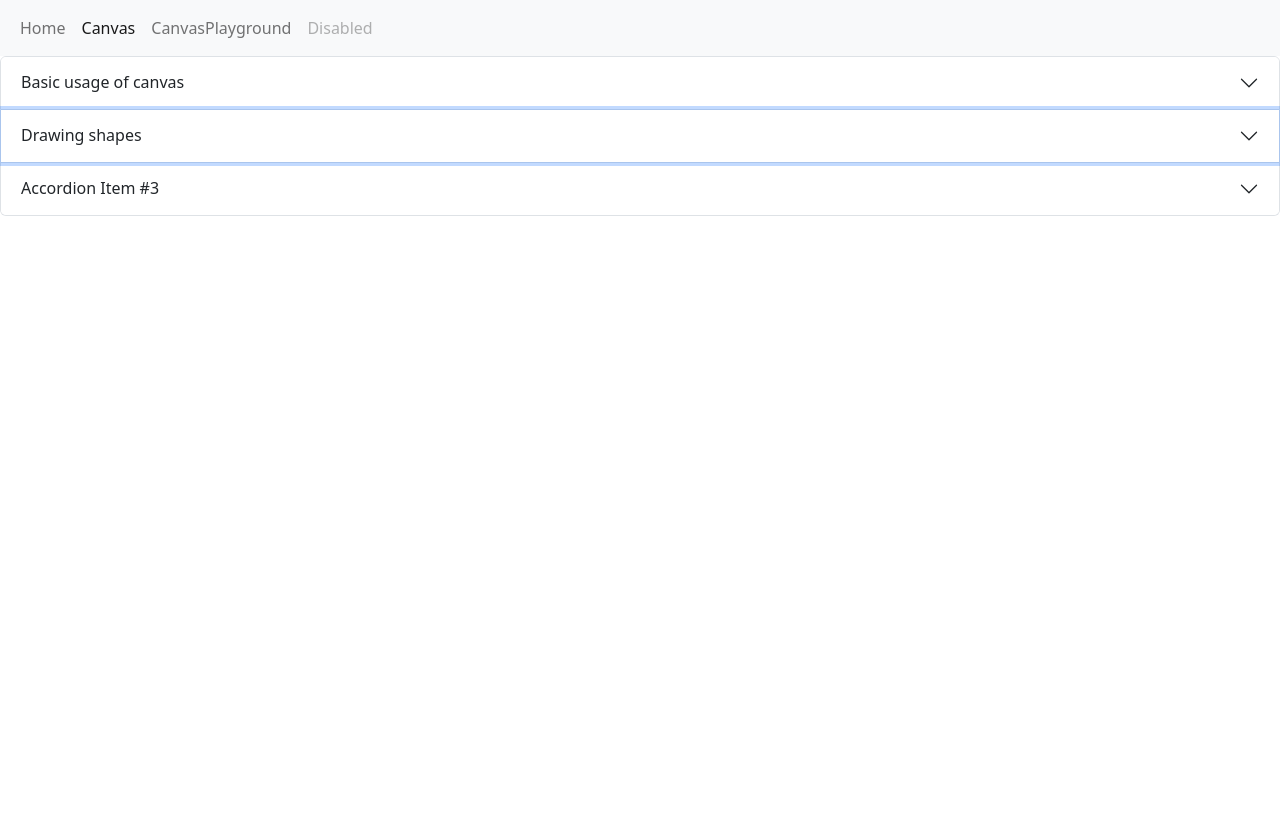
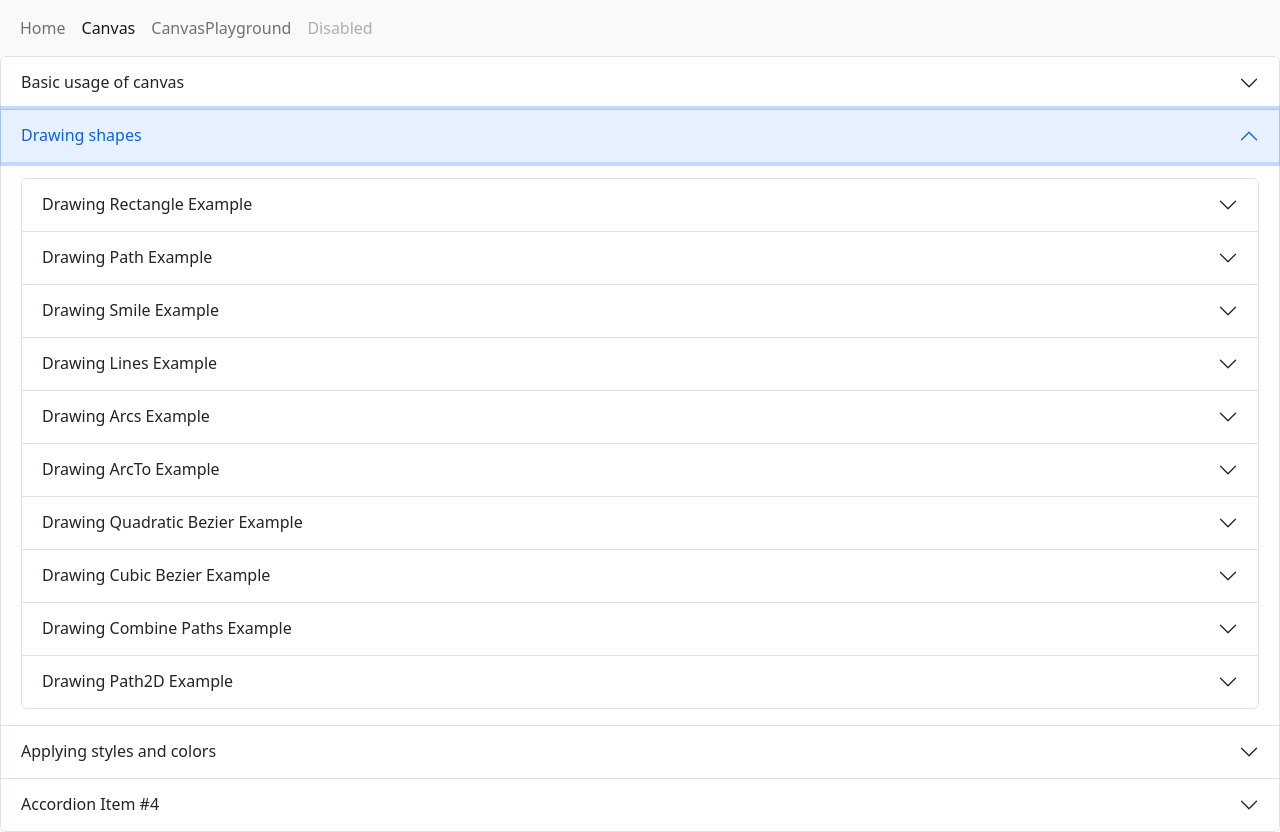
Before and after one commit to Shenchuanhuan/learn-canvas-svg, a React app: page /canvas in a window 1280 px wide. Both pictures are taken after a click on the button "Drawing shapes". Before the commit the page ends 800 px from the top, so only its background shows below. Built offline with nearby package versions, Linux system fonts and the light colour scheme.

Commit message:
add: styles

```diff
--- /dev/null
+++ b/src/canvas/apply_color_style.jsx
@@ -0,0 +1,143 @@
+import * as React from 'react';
+import {
+    useEffect,
+    useRef,
+} from 'react';
+
+export function ApplyFillStyle() {
+    const canvasDOM = useRef(null);
+
+    const drawCanvas = () => {
+        if (canvasDOM.current && canvasDOM.current.getContext) {
+            const ctx = canvasDOM.current.getContext('2d');
+
+            for(let i = 0; i < 6; i++) {
+                for(let j = 0; j < 6; j++) {
+                    ctx.fillStyle = `rgb(${Math.floor(255 - 42.5 * i)}, ${Math.floor(255 - 42.5 * j)}, 0)`;
+                    ctx.fillRect(j * 25, i * 25, 25, 25);
+                }
+            }
+        }
+    };
+
+    useEffect(drawCanvas, []);
+
+    return (
+        <canvas ref={canvasDOM} width="150" height="150">
+            Your browser doesn't support canvas...
+        </canvas>
+    );
+};
+
+export function ApplyStrokeStyle() {
+    const canvasDOM = useRef(null);
+
+    const drawCanvas = () => {
+        if (canvasDOM.current && canvasDOM.current.getContext) {
+            const ctx = canvasDOM.current.getContext('2d');
+
+            for (let i = 0; i < 6; i++) {
+                for (let j = 0; j < 6; j++) {
+                    ctx.strokeStyle = `rgb(0, ${Math.floor(255 - 42.5 * i)}, ${Math.floor(255 - 42.5 * j)})`;
+                    ctx.beginPath();
+                    ctx.arc(12.5 + j * 25, 12.5 + i * 25, 10, 0, 2 * Math.PI, true);
+                    ctx.stroke();
+                }
+            }
+        }
+    };
+
+    useEffect(drawCanvas, []);
+
+    return (
+        <canvas ref={canvasDOM} width="150" height="150">
+            Your browser doesn't support canvas...
+        </canvas>
+    );
+};
+
+export function GlobalAlphaExample() {
+    const canvasDOM = useRef(null);
+
+    const drawCanvas = () => {
+        if (canvasDOM.current && canvasDOM.current.getContext) {
+            const ctx = canvasDOM.current.getContext('2d');
+
+            // draw background
+            ctx.fillStyle = '#FD0';
+            ctx.fillRect(0, 0, 75, 75);
+            ctx.fillStyle = '#6C0';
+            ctx.fillRect(75, 0, 75, 75);
+            ctx.fillStyle = '#09F';
+            ctx.fillRect(0, 75, 75, 75);
+            ctx.fillStyle = '#F30';
+            ctx.fillRect(75, 75, 75, 75);
+            ctx.fillStyle = '#FFF';
+
+            // set transparency value
+            ctx.globalAlpha = 0.2;
+
+            // Draw semi transparent circles
+            for(let i = 0; i < 7; i++) {
+                ctx.beginPath();
+                ctx.arc(75, 75, 10 + 10 * i, 0, Math.PI * 2, true);
+                ctx.fill();
+            }
+        }
+    };
+
+    useEffect(drawCanvas, []);
+
+    return (
+        <canvas ref={canvasDOM} width="150" height="150">
+            Your browser doesn't support canvas...
+        </canvas>
+    );
+};
+
+export function UseRgbaExample() {
+    const canvasDOM = useRef(null);
+
+    const drawCanvas = () => {
+        if (canvasDOM.current && canvasDOM.current.getContext) {
+            const ctx = canvasDOM.current.getContext('2d');
+
+            const rectColors = ['#FD0', '#6C0', '#09F', '#F30'];
+
+            // for(let i = 0; i < 5; i++) {
+            //     // draw rectangles
+            //     ctx.fillStyle = rectColors[i];
+            //     ctx.fillRect(10, 37.5 * i, 130, 37.5);
+            //     // for(let j = 0; j < 10; j++) {
+
+            //     // }
+            //  }
+
+             // Draw background
+            ctx.fillStyle = 'rgb(255, 221, 0)';
+            ctx.fillRect(0, 0, 150, 37.5);
+            ctx.fillStyle = 'rgb(102, 204, 0)';
+            ctx.fillRect(0, 37.5, 150, 37.5);
+            ctx.fillStyle = 'rgb(0, 153, 255)';
+            ctx.fillRect(0, 75, 150, 37.5);
+            ctx.fillStyle = 'rgb(255, 51, 0)';
+            ctx.fillRect(0, 112.5, 150, 37.5);
+
+            // Draw semi transparent rectangles
+            for (let i = 0; i < 10; i++) {
+                ctx.fillStyle = `rgba(255, 255, 255, ${(i + 1) / 10})`;
+                for (let j = 0; j < 4; j++) {
+                    ctx.fillRect(5 + i * 14, 5 + j * 37.5, 14, 27.5);
+                }
+            }
+        }
+    };
+
+    useEffect(drawCanvas, []);
+
+    return (
+        <canvas ref={canvasDOM} width="150" height="150">
+            Your browser doesn't support canvas...
+        </canvas>
+    );
+};
--- a/src/canvas/index.jsx
+++ b/src/canvas/index.jsx
@@ -13,11 +13,16 @@ import {
     DrawingArcToExample,
     DrawingPath2d,
 } from './drawing_shapes';
+import {
+    ApplyFillStyle,
+    ApplyStrokeStyle,
+    GlobalAlphaExample,
+    UseRgbaExample,
+} from './apply_color_style';
 
 import './index.css';
 
-export default function CanvasLayer() {
-    const examples = [
+const shapeExamples = [
     {title: 'Drawing Rectangle Example', component: <DrawingRectangle />, id: 'shapeRectangle'},
     {title: 'Drawing Path Example', component: <DrawingPath />, id: 'shapePath'},
     {title: 'Drawing Smile Example', component: <DrawingSmile />, id: 'shapeSmile'},
@@ -30,10 +35,18 @@ export default function CanvasLayer() {
     {title: 'Drawing Path2D Example', component: <DrawingPath2d />, id: 'shapePath2D'},
 ];
 
-    const renderShapesExamples = () => {
+const styleExamples = [
+    {title: 'Apply fillstyle example', component: <ApplyFillStyle />, id: 'style_fillstyle'},
+    {title: 'Apply strokestyle example', component: <ApplyStrokeStyle />, id: 'style_strokestyle'},
+    {title: 'GlobalAlpha Example', component: <GlobalAlphaExample />, id: 'style_globalplpha'},
+    {title: 'Use Rgba Example', component: <UseRgbaExample />, id: 'style_rgba'},
+];
+
+export default function CanvasLayer() {
+    const renderExamples = (examples) => {
         return examples.map(item => (
-            <div className="accordion-item">
-                <h2 className="accordion-header">
+            <div key={item.id} className="accordion-item">
+                <h2 className="accordion-header" id={item.id + '_header'}>
                     <button
                         className="accordion-button collapsed"
                         type="button"
@@ -47,7 +60,7 @@ export default function CanvasLayer() {
                 <div
                     id={item.id}
                     className="accordion-collapse collapse"
-                    aria-labelledby="headingOne"
+                    aria-labelledby={item.id + '_header'}
                     data-bs-parent="#shapes">
                     <div className="accordion-body">
                         {item.component}
@@ -61,7 +74,7 @@ export default function CanvasLayer() {
         <div className="canvas-layout">
             <div className="accordion" id="accordionExample">
                 <div className="accordion-item">
-                    <h2 className="accordion-header">
+                    <h2 className="accordion-header" id="headingOne">
                         <button className="accordion-button collapsed" type="button" data-bs-toggle="collapse" data-bs-target="#collapseOne" aria-expanded="false" aria-controls="collapseOne">
                             Basic usage of canvas
                         </button>
@@ -73,27 +86,38 @@ export default function CanvasLayer() {
                     </div>
                 </div>
                 <div className="accordion-item">
-                    <h2 className="accordion-header">
-                    <button className="accordion-button" type="button" data-bs-toggle="collapse" data-bs-target="#collapseTwo" aria-expanded="true" aria-controls="collapseTwo">
+                    <h2 className="accordion-header" id="headingTwo">
+                        <button className="accordion-button collapsed" type="button" data-bs-toggle="collapse" data-bs-target="#collapseTwo" aria-expanded="false" aria-controls="collapseTwo">
                             Drawing shapes
                         </button>
                     </h2>
-                    <div id="collapseTwo" className="accordion-collapse collapse show" aria-labelledby="headingTwo" data-bs-parent="#accordionExample">
+                    <div id="collapseTwo" className="accordion-collapse collapse" aria-labelledby="headingTwo" data-bs-parent="#accordionExample">
                         <div className="accordion-body">
                             <div className="accordion" id="shapes">
-                            {renderShapesExamples()}
+                                {renderExamples(shapeExamples)}
                             </div>
                         </div>
                     </div>
                 </div>
-
                 <div className="accordion-item">
                     <h2 className="accordion-header" id="headingThree">
-                <button className="accordion-button collapsed" type="button" data-bs-toggle="collapse" data-bs-target="#collapseThree" aria-expanded="false" aria-controls="collapseThree">
-                    Accordion Item #3
+                        <button className="accordion-button" type="button" data-bs-toggle="collapse" data-bs-target="#collapseThree" aria-expanded="true" aria-controls="collapseThree">
+                            Applying styles and colors
                         </button>
                     </h2>
-                <div id="collapseThree" className="accordion-collapse collapse" aria-labelledby="headingThree" data-bs-parent="#accordionExample">
+                    <div id="collapseThree" className="accordion-collapse collapse show" aria-labelledby="headingThree" data-bs-parent="#accordionExample">
+                        <div className="accordion-body">
+                            {renderExamples(styleExamples)}
+                        </div>
+                    </div>
+                </div>
+                <div className="accordion-item">
+                    <h2 className="accordion-header" id="headingFour">
+                    <button className="accordion-button collapsed" type="button" data-bs-toggle="collapse" data-bs-target="#collapseFour" aria-expanded="false" aria-controls="collapseFour">
+                        Accordion Item #4
+                    </button>
+                    </h2>
+                    <div id="collapseFour" className="accordion-collapse collapse" aria-labelledby="headingFour" data-bs-parent="#accordionExample">
                     <div className="accordion-body">
                         <strong>This is the third item's accordion body.</strong> It is hidden by default, until the collapse plugin adds the appropriate classes that we use to style each element. These classes control the overall appearance, as well as the showing and hiding via CSS transitions. You can modify any of this with custom CSS or overriding our default variables. It's also worth noting that just about any HTML can go within the <code>.accordion-body</code>, though the transition does limit overflow.
                     </div>
```
Lines whose indentation alone changed are shown as unchanged.
